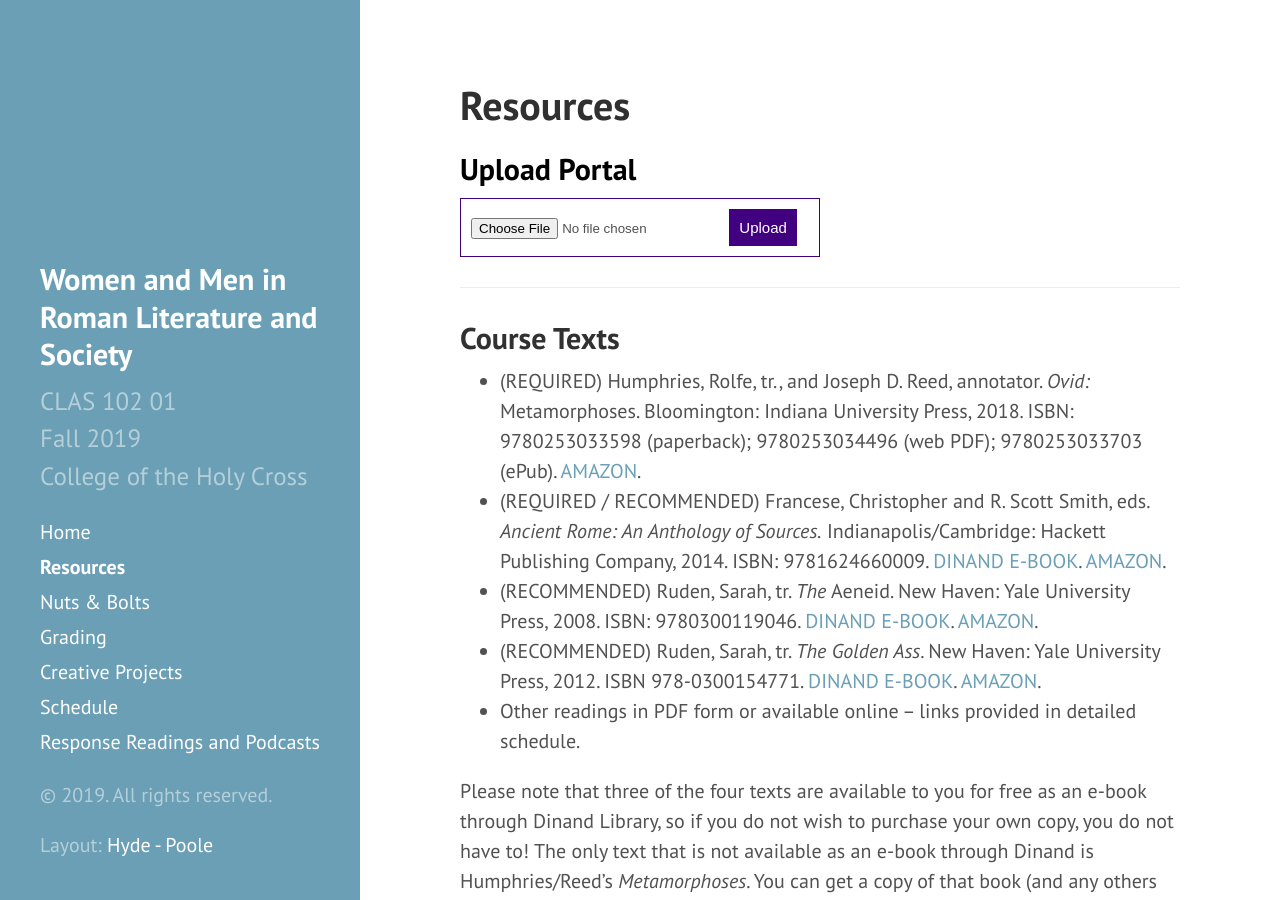
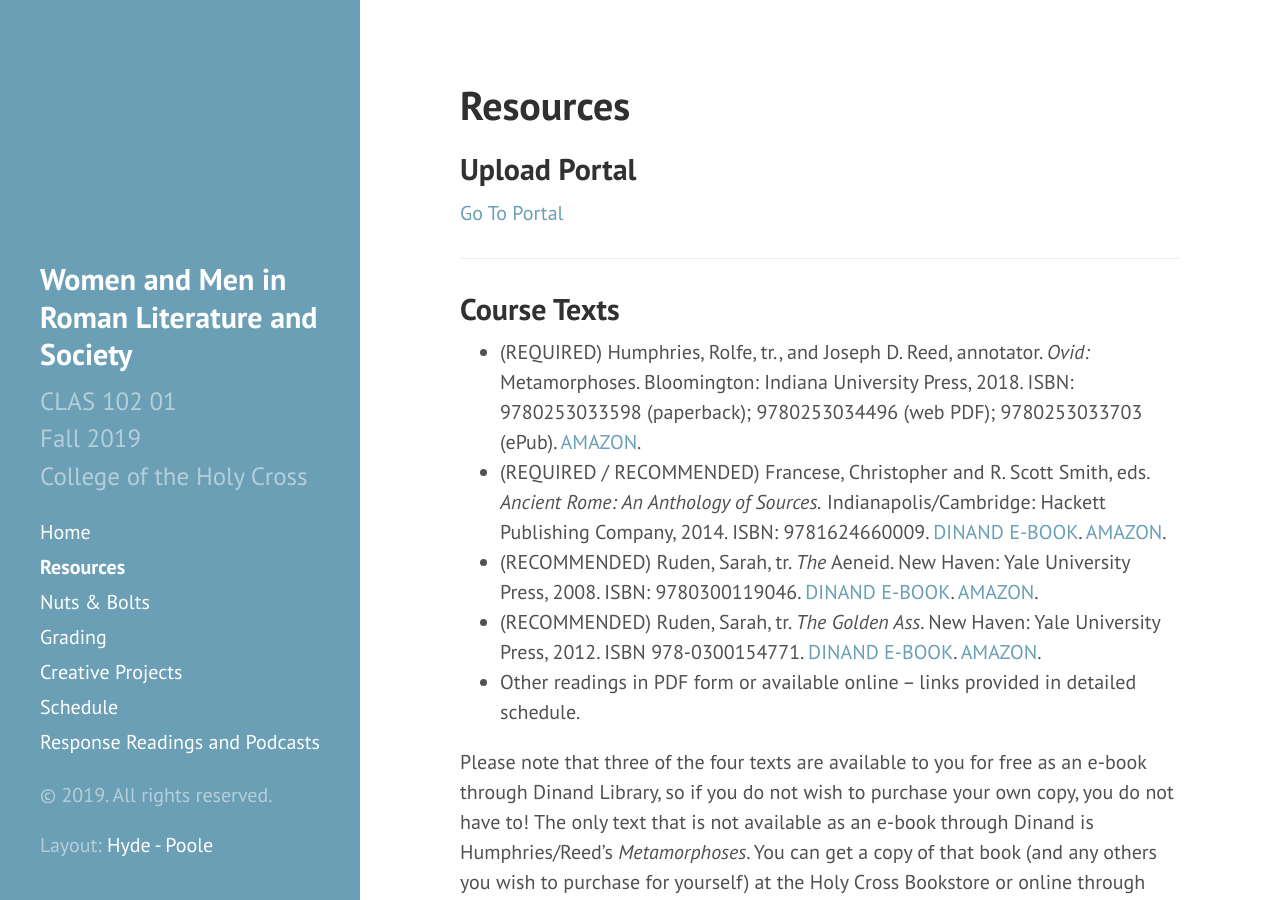
Before and after one commit to DLibatique/CLAS102-F19, a Jekyll site: the page built from 2-resources.md, in a window 1280 px wide and 900 px high. Built offline with Jekyll 4.4.1, drawn with Linux system fonts in a browser that asks for light colours.

Commit message:
add link to external service for gdrive upload

```diff
--- a/2-resources.md
+++ b/2-resources.md
@@ -1,21 +1,7 @@
 ---
-layout: page
+layout: portal
 title: Resources
 ---
-
-## <a style="color: #000000;" name="up">Upload Portal</a>
-
-<div id="form">
-  <form id="fileUpload">
-    <input
-      type="file"
-      accept=".doc,.docx,.pdf"
-    />
-    <button type="submit" id="submit-btn">Upload</button>
-  </form>
-</div>
-
-<hr>
 
 ## Course Texts
 
--- a/_includes/sidebar.html
+++ b/_includes/sidebar.html
@@ -16,13 +16,13 @@
 
       {% comment %}
         The code below dynamically generates a sidebar nav of pages with
-        `layout: page` in the front-matter. See readme for usage.
+        `layout: page` or `layout:portal` in the front-matter. See the README for usage.
       {% endcomment %}
 
       {% assign pages_list = site.pages %}
       {% for node in pages_list %}
         {% if node.title != null %}
-          {% if node.layout == "page" %}
+          {% if node.layout == "page" or node.layout == "portal" %}
             <a class="sidebar-nav-item{% if page.url == node.url %} active{% endif %}" target="_self" href="{{ site.url }}{{ node.url }}">{{ node.title }}</a>
           {% endif %}
         {% endif %}
--- /dev/null
+++ b/_layouts/portal.html
@@ -0,0 +1,11 @@
+---
+layout: default
+---
+
+<div class="page">
+  <h1 class="page-title">{{ page.title }}</h1>
+  <h2 id="upload-portal">Upload Portal</h2>
+  <a href="https://driveuploader.com/upload/hQT571JKRB/">Go To Portal</a>
+  <hr>
+  {{ content }}
+</div>
```
